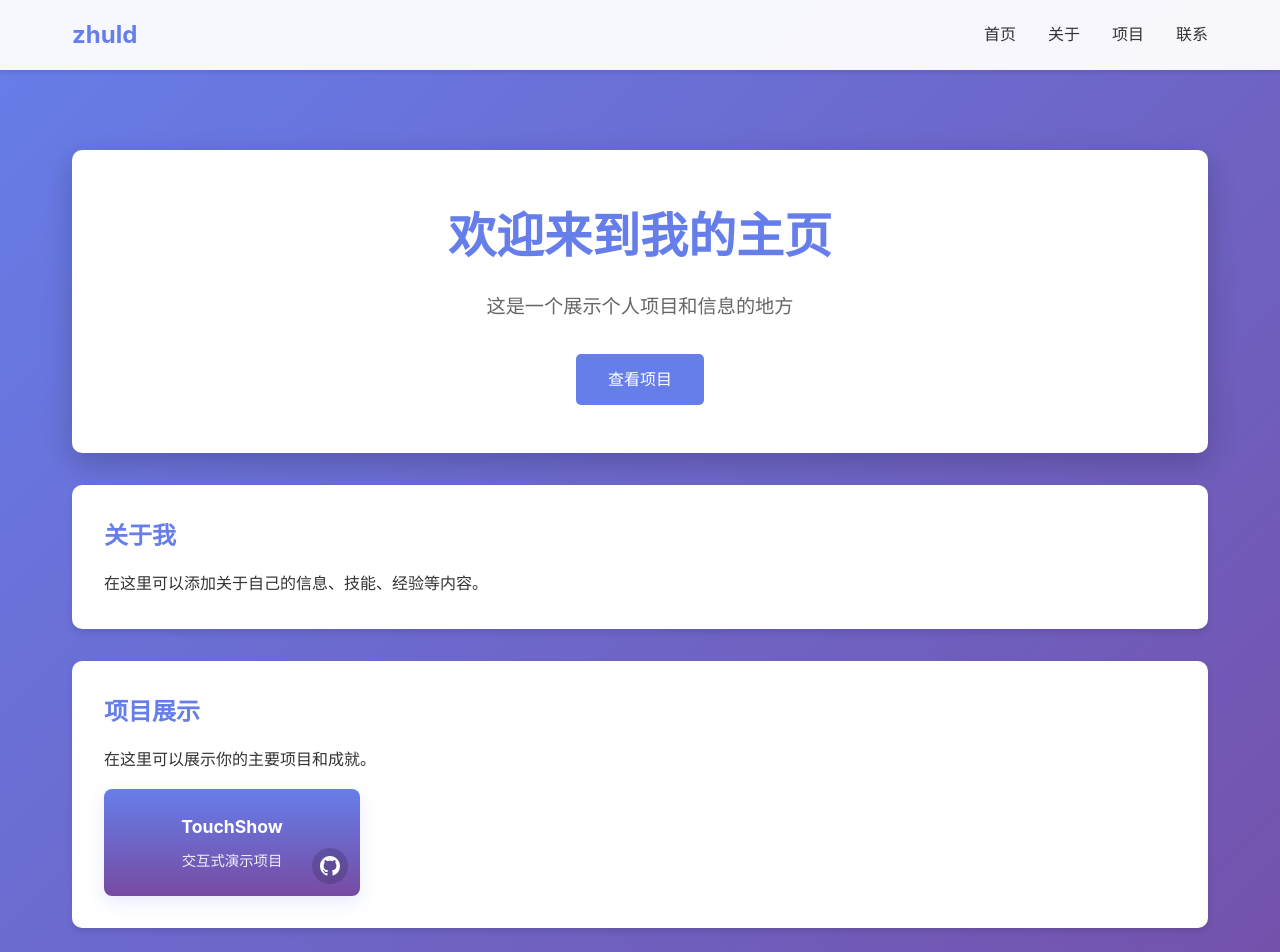
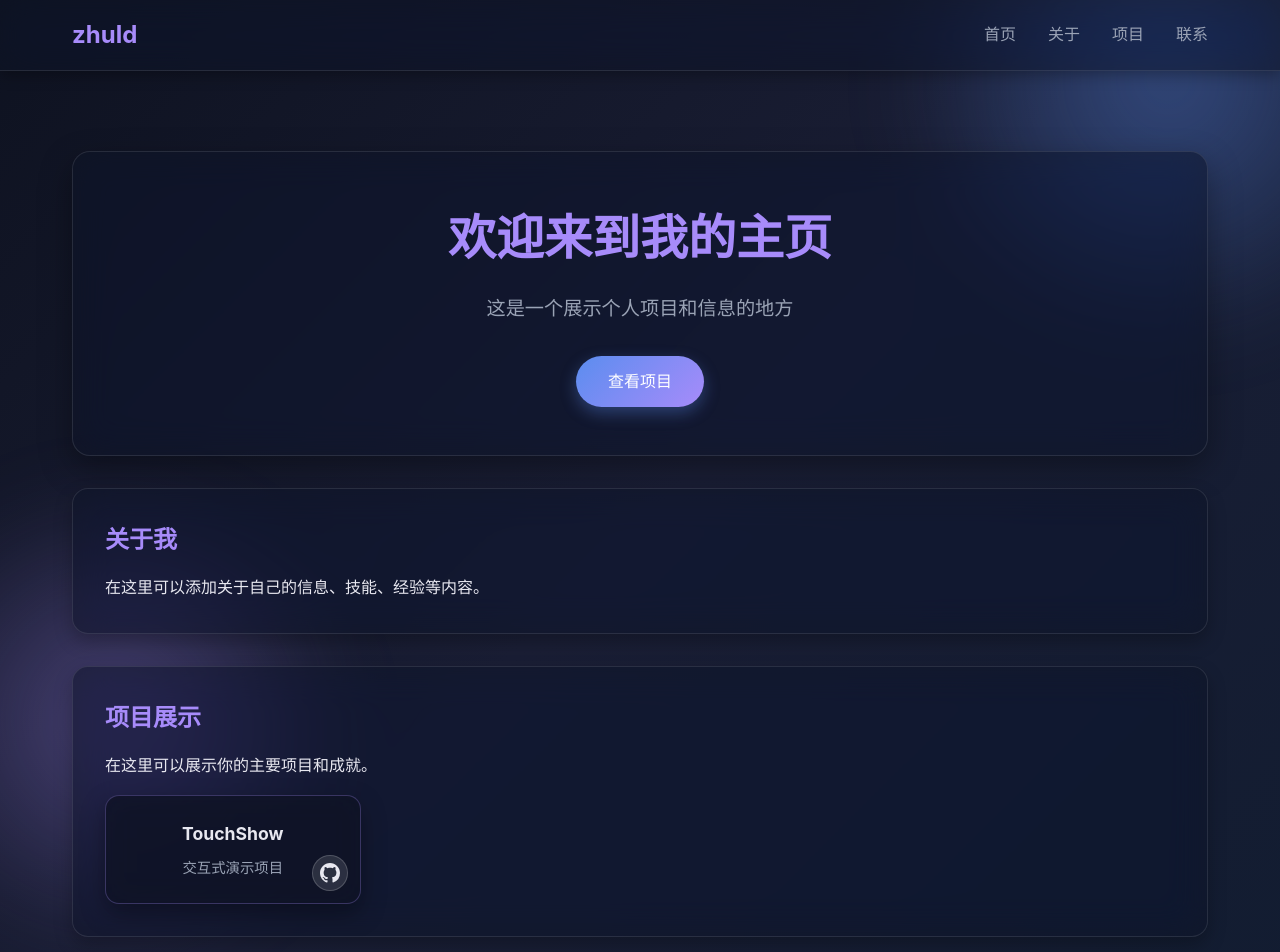
Before and after one commit to zhuld/home, a plain HTML site: page index.html in a window 1280 px wide. Shown: the top 952 px of the page. Drawn offline with Linux system fonts and the light colour scheme.

Commit message:
重构页面视觉样式为深色磨砂玻璃效果并引入CSS变量

```diff
--- a/index.html
+++ b/index.html
@@ -13,17 +13,57 @@
             box-sizing: border-box;
         }
 
+        :root {
+            --accent: #a78bfa;
+            --accent-2: #5b8def;
+            --text: #e8e8f0;
+            --text-muted: #9aa3b5;
+            --glass-bg: rgba(16, 20, 38, 0.55);
+            --glass-bg-strong: rgba(16, 20, 38, 0.78);
+            --glass-border: rgba(255, 255, 255, 0.10);
+        }
+
         body {
             font-family: -apple-system, BlinkMacSystemFont, 'Segoe UI', Roboto, 'Helvetica Neue', Arial, sans-serif;
             line-height: 1.6;
-            color: #333;
-            background: linear-gradient(135deg, #667eea 0%, #764ba2 100%);
+            color: var(--text);
+            background: linear-gradient(135deg, #0e1220 0%, #1a1e35 45%, #101c30 100%);
             min-height: 100vh;
         }
 
+        /* 背景光斑：让磨砂玻璃的模糊效果更明显 */
+        body::before,
+        body::after {
+            content: "";
+            position: fixed;
+            z-index: -1;
+            border-radius: 50%;
+            filter: blur(40px);
+            pointer-events: none;
+        }
+
+        body::before {
+            top: -12rem;
+            right: -10rem;
+            width: 34rem;
+            height: 34rem;
+            background: radial-gradient(circle, rgba(91, 141, 239, 0.40) 0%, transparent 70%);
+        }
+
+        body::after {
+            bottom: -10rem;
+            left: -8rem;
+            width: 30rem;
+            height: 30rem;
+            background: radial-gradient(circle, rgba(167, 139, 250, 0.35) 0%, transparent 70%);
+        }
+
         header {
-            background-color: rgba(255, 255, 255, 0.95);
-            box-shadow: 0 2px 4px rgba(0, 0, 0, 0.1);
+            background: var(--glass-bg);
+            -webkit-backdrop-filter: blur(18px) saturate(1.5);
+            backdrop-filter: blur(18px) saturate(1.5);
+            border-bottom: 1px solid var(--glass-border);
+            box-shadow: 0 4px 14px rgba(0, 0, 0, 0.30);
             position: sticky;
             top: 0;
             z-index: 100;
@@ -41,7 +81,7 @@
         .logo {
             font-size: 1.5rem;
             font-weight: bold;
-            color: #667eea;
+            color: var(--accent);
         }
 
         nav ul {
@@ -52,12 +92,12 @@
 
         nav a {
             text-decoration: none;
-            color: #333;
+            color: var(--text-muted);
             transition: color 0.3s ease;
         }
 
         nav a:hover {
-            color: #667eea;
+            color: var(--accent);
         }
 
         /* 汉堡菜单按钮（仅移动端显示） */
@@ -80,14 +120,14 @@
             display: block;
             width: 100%;
             height: 2px;
-            background-color: #333;
+            background-color: var(--text);
             border-radius: 2px;
             transition: transform 0.3s ease, opacity 0.3s ease;
         }
 
         .nav-toggle:hover .bar,
         .nav-toggle:active .bar {
-            background-color: #667eea;
+            background-color: var(--accent);
         }
 
         /* 打开状态：三条杠变为 ✕ */
@@ -110,50 +150,60 @@
         }
 
         .hero {
-            background-color: white;
-            border-radius: 10px;
+            background: var(--glass-bg);
+            -webkit-backdrop-filter: blur(18px) saturate(1.5);
+            backdrop-filter: blur(18px) saturate(1.5);
+            border: 1px solid var(--glass-border);
+            border-radius: 18px;
             padding: 3rem 2rem;
             text-align: center;
-            box-shadow: 0 10px 30px rgba(0, 0, 0, 0.2);
+            box-shadow: 0 12px 32px rgba(0, 0, 0, 0.35);
             margin-bottom: 2rem;
+            scroll-margin-top: 4rem;
         }
 
         .hero h1 {
             font-size: 3rem;
-            color: #667eea;
+            color: var(--accent);
             margin-bottom: 1rem;
         }
 
         .hero p {
             font-size: 1.2rem;
-            color: #666;
+            color: var(--text-muted);
             margin-bottom: 2rem;
         }
 
         .cta-button {
             display: inline-block;
-            background-color: #667eea;
-            color: white;
+            background: linear-gradient(135deg, var(--accent-2), var(--accent));
+            color: #fff;
             padding: 0.8rem 2rem;
-            border-radius: 5px;
+            border-radius: 999px;
+            box-shadow: 0 6px 16px rgba(91, 141, 239, 0.35);
             text-decoration: none;
-            transition: background-color 0.3s ease;
+            transition: transform 0.3s ease, box-shadow 0.3s ease;
         }
 
         .cta-button:hover {
-            background-color: #764ba2;
+            transform: translateY(-2px);
+            box-shadow: 0 10px 22px rgba(167, 139, 250, 0.45);
         }
 
         .content-section {
-            background-color: white;
-            border-radius: 10px;
+            background: var(--glass-bg);
+            -webkit-backdrop-filter: blur(18px) saturate(1.5);
+            backdrop-filter: blur(18px) saturate(1.5);
+            border: 1px solid var(--glass-border);
+            border-radius: 16px;
             padding: 2rem;
             margin-bottom: 2rem;
-            box-shadow: 0 4px 6px rgba(0, 0, 0, 0.1);
+            box-shadow: 0 8px 18px rgba(0, 0, 0, 0.25);
+            scroll-margin-top: 4rem;
         }
 
         .content-section h2 {
-            color: #667eea;
+            color: var(--accent);
             margin-bottom: 1rem;
         }
 
@@ -169,9 +219,12 @@
             width: calc(25% - 0.75rem);
             min-width: 200px;
             padding: 1.5rem;
-            border-radius: 8px;
-            background: linear-gradient(180deg, #667eea 0%, #764ba2 100%);
-            box-shadow: 0 6px 18px rgba(102, 126, 234, 0.15);
+            border-radius: 14px;
+            background: var(--glass-bg-strong);
+            -webkit-backdrop-filter: blur(14px) saturate(1.4);
+            backdrop-filter: blur(14px) saturate(1.4);
+            border: 1px solid rgba(167, 139, 250, 0.28);
+            box-shadow: 0 10px 24px rgba(0, 0, 0, 0.35);
             transition: transform 0.3s ease, box-shadow 0.3s ease;
             cursor: pointer;
             display: flex;
@@ -179,29 +232,28 @@
             justify-content: center;
             align-items: center;
             text-align: center;
-            border: none;
             position: relative; /* 为绝对定位的 GitHub 图标提供定位上下文 */
             overflow: hidden;
         }
 
         .project-item:hover {
             transform: translateY(-5px);
-            box-shadow: 0 10px 25px rgba(102, 126, 234, 0.25);
+            box-shadow: 0 14px 30px rgba(167, 139, 250, 0.35);
         }
 
         .project-item h3 {
             margin-bottom: 0.5rem;
             font-size: 1.1rem;
-            color: white;
+            color: var(--text);
         }
 
         .project-item p {
-            color: rgba(255, 255, 255, 0.9);
+            color: var(--text-muted);
             font-size: 0.9rem;
         }
 
         .project-item a {
-            color: white;
+            color: var(--text);
             text-decoration: none;
             display: flex;
             flex-direction: column;
@@ -224,29 +276,32 @@
             display: inline-flex;
             align-items: center;
             justify-content: center;
-            background: rgba(0,0,0,0.16);
+            background: rgba(255, 255, 255, 0.12);
+            border: 1px solid rgba(255, 255, 255, 0.18);
             transition: background 0.2s ease, transform 0.2s ease;
             text-decoration: none;
         }
 
         .github-link:hover {
-            background: rgba(0,0,0,0.28);
+            background: rgba(167, 139, 250, 0.30);
             transform: translateY(-3px);
         }
 
         .github-link svg {
             width: 20px;
             height: 20px;
-            fill: #fff;
+            fill: var(--text);
             display: block;
         }
 
         footer {
-            background-color: rgba(255, 255, 255, 0.95);
+            background: var(--glass-bg);
+            -webkit-backdrop-filter: blur(16px) saturate(1.4);
+            backdrop-filter: blur(16px) saturate(1.4);
             text-align: center;
             padding: 2rem;
-            color: #666;
-            border-top: 1px solid #eee;
+            color: var(--text-muted);
+            border-top: 1px solid var(--glass-border);
             margin-top: 3rem;
         }
 
@@ -269,9 +324,11 @@
                 right: 0;
                 flex-direction: column;
                 gap: 0;
-                background-color: rgba(255, 255, 255, 0.98);
-                box-shadow: 0 8px 16px rgba(0, 0, 0, 0.1);
-                border-top: 1px solid #eee;
+                background: var(--glass-bg-strong);
+                -webkit-backdrop-filter: blur(20px) saturate(1.5);
+                backdrop-filter: blur(20px) saturate(1.5);
+                border-top: 1px solid var(--glass-border);
+                box-shadow: 0 10px 22px rgba(0, 0, 0, 0.40);
 
                 /* 收起/展开动画 */
                 max-height: 0;
@@ -288,7 +345,7 @@
             }
 
             nav ul li {
-                border-bottom: 1px solid #f0f0f0;
+                border-bottom: 1px solid rgba(255, 255, 255, 0.08);
             }
 
             nav ul li:last-child {
@@ -303,8 +360,8 @@
             }
 
             nav ul a:active {
-                background-color: #f5f6ff;
-                color: #667eea;
+                background-color: rgba(167, 139, 250, 0.14);
+                color: var(--accent);
             }
 
             .hero h1 {
```
